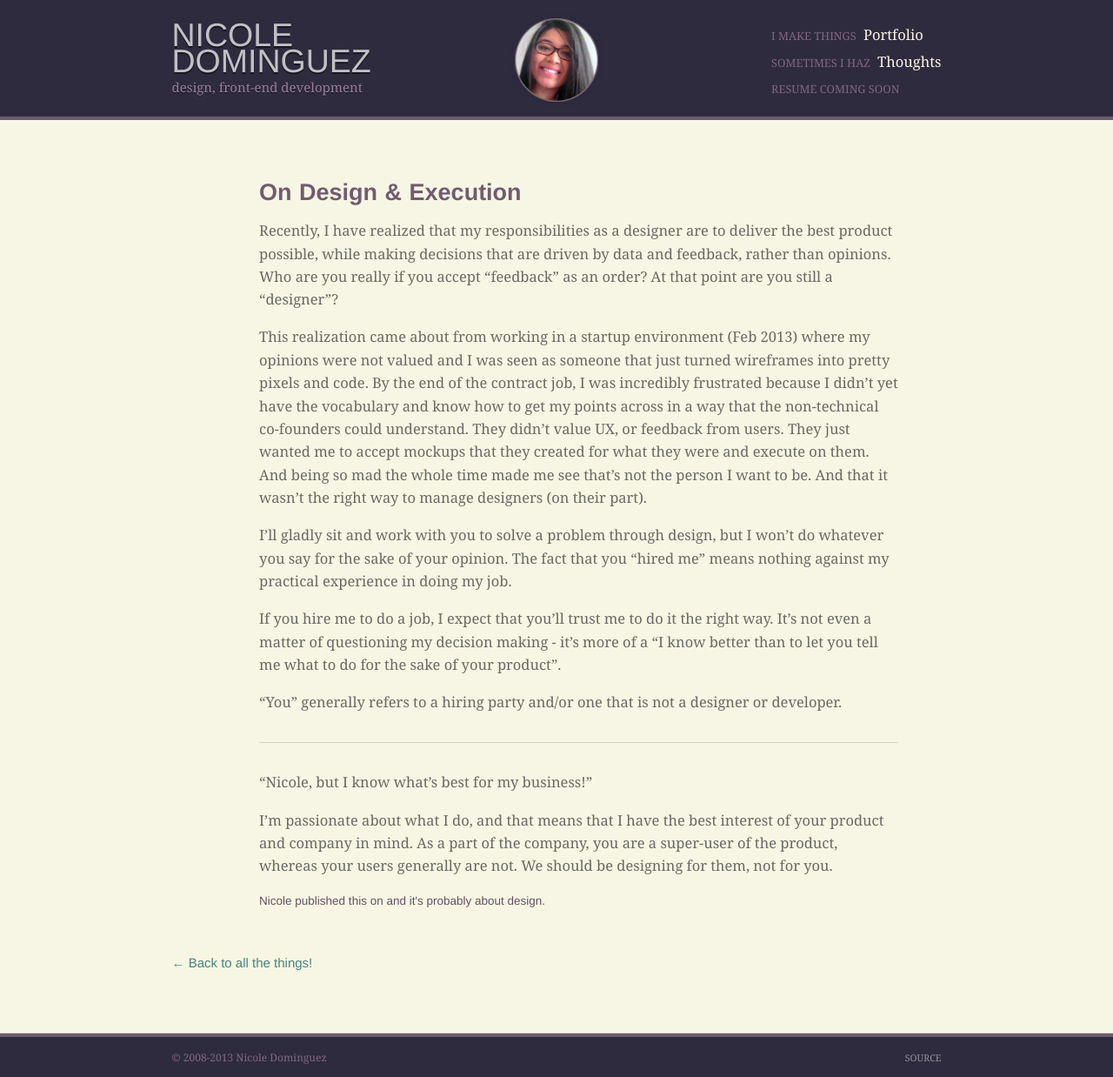
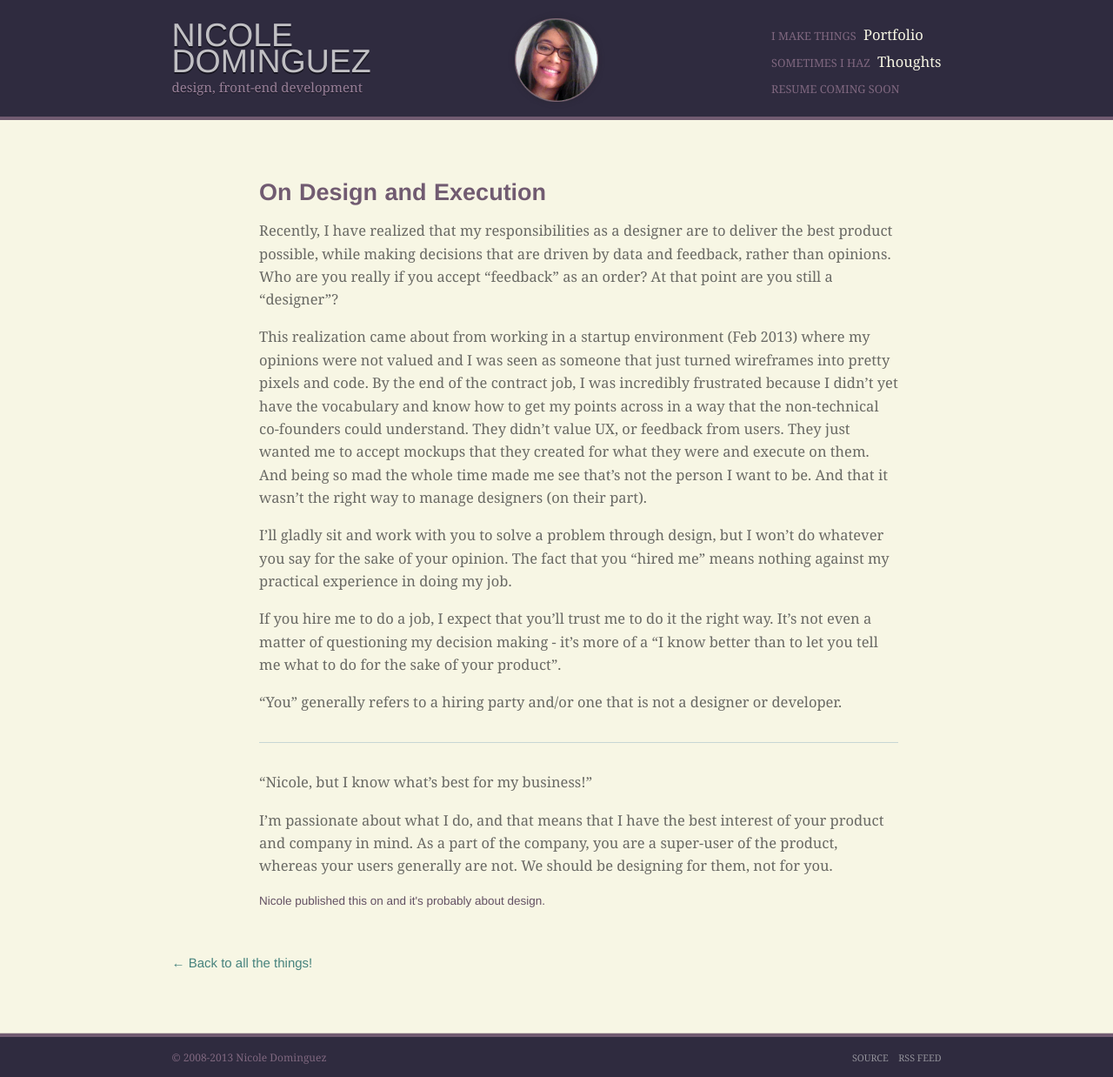
Before and after one commit to sodevious/sodevious.github.io, a Jekyll site: the page built from _posts/2013-09-03-on-design-and-execution.md, in a window 1280 px wide. Shown: the whole page at 87% size. Built offline with Jekyll 4.4.1, drawn with Linux system fonts in a browser that asks for light colours; Markdown is read by kramdown in place of the engine named in the settings.

Commit message:
Typos for real, add rss link

```diff
--- a/_includes/footer.html
+++ b/_includes/footer.html
@@ -1,7 +1,7 @@
 <footer>
     <div class="container">
     <p>&copy; 2008-2013 Nicole Dominguez</p>
-    <p><a href="https://github.com/sodevious/sodevious.github.io">Source</a> <!-- <a href="#">Colophon</a> <a href="#">Style guide</a>--></p>
+    <p><a href="https://github.com/sodevious/sodevious.github.io">Source</a> <a href="/feed.xml">RSS Feed</a> <!-- <a href="#">Colophon</a> <a href="#">Style guide</a>--></p>
 </div>
 </footer>
 {% include analytics.html %}
--- a/_posts/2013-09-03-on-design-and-execution.md
+++ b/_posts/2013-09-03-on-design-and-execution.md
@@ -1,6 +1,6 @@
 ---
 layout: post
-title: "On Design & Execution"
+title: "On Design and Execution"
 date:   2013-09-03
 categories: thoughts
 tag: design
```
